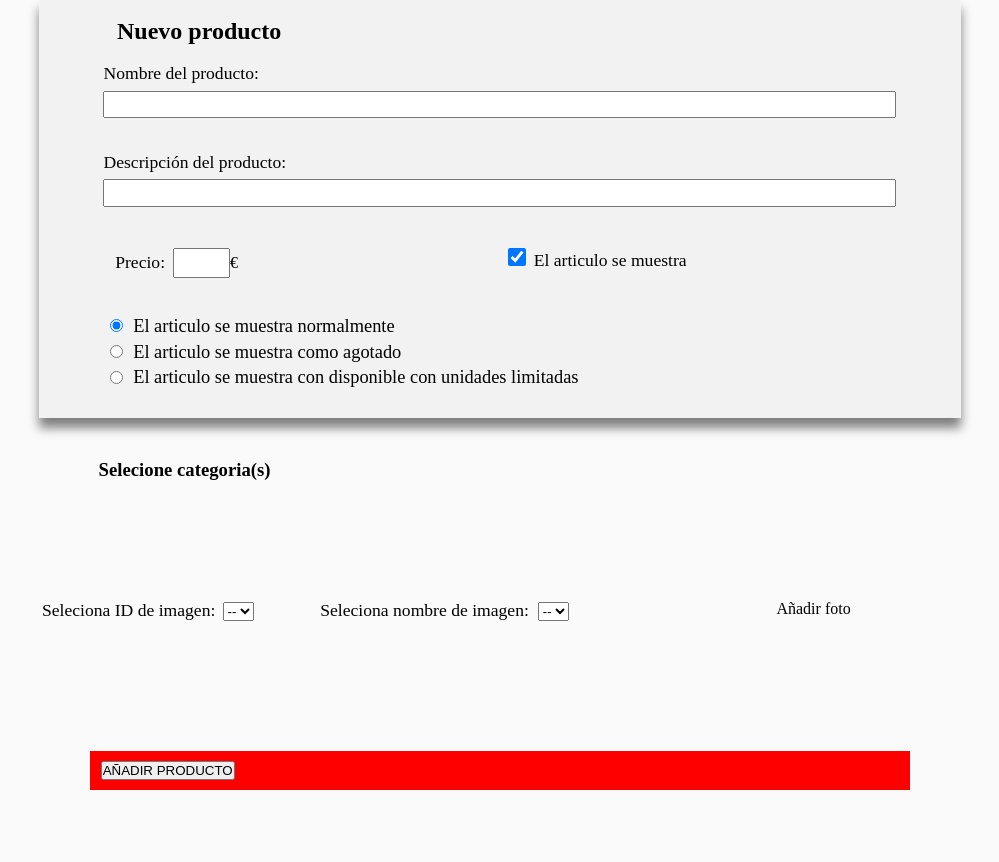
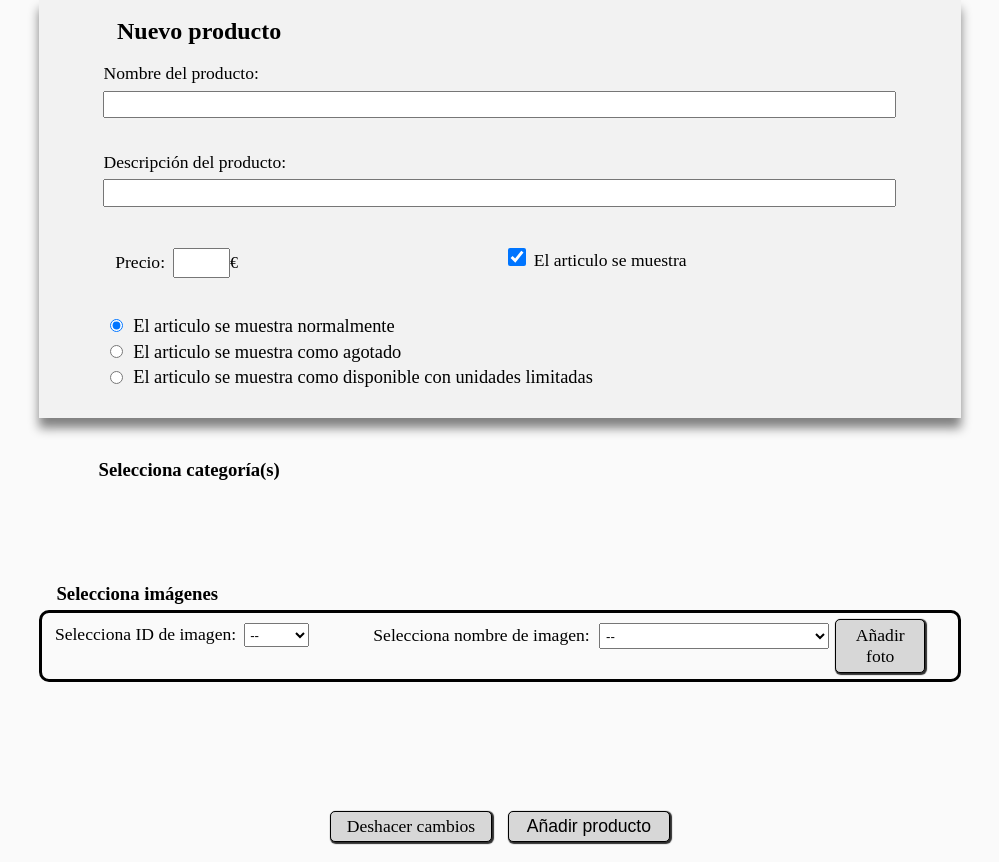
Before and after one commit to renedogj/Web_Tienda_Parroquial, a PHP site: the page made by archivos/añadirProducto.php in a window 1280 px wide. Shown: the part 79-941 px from the top of the page, without its empty margins (140-1139 px from the left). Before the commit the page ends 869 px from the top, so only its background shows below. Run offline with PHP 8.4, Linux system fonts and the light colour scheme; data that the repository does not hold is empty; some libraries are stand-ins or nearby versions.

Commit message:
v1.5 añadir imagenes y retocados algunos css para su adaptación a todos los dispositivos

```diff
--- a/archivos/añadirProducto.php
+++ b/archivos/añadirProducto.php
@@ -11,7 +11,7 @@
 		<link rel="stylesheet" type="text/css" href="../css/body.css">
 		<link rel="stylesheet" type="text/css" href="../css/menuAdministracion.css">
 		<link rel="stylesheet" type="text/css" href="../css/listadoImagenes.css">
-		<link rel="stylesheet" type="text/css" href="../css/editarArticulos.css">
+		<link rel="stylesheet" type="text/css" href="../css/editar.css">
 	</head>
 	<body onresize="ajustarTamaño()">
 		<script src="https://www.gstatic.com/firebasejs/8.2.9/firebase-app.js"></script>
@@ -143,11 +143,11 @@
 						<input type="radio" id="dispoAgotado" name="disponibilidad" value="2">
 						<label for="dispoAgotado">El articulo se muestra como agotado</label><br>
 						<input type="radio" id="dispoUnidadesLimitadas" name="disponibilidad" value="3">
-						<label for="dispoUnidadesLimitadas">El articulo se muestra con disponible con unidades limitadas</label>
+						<label for="dispoUnidadesLimitadas">El articulo se muestra como disponible con unidades limitadas</label>
 					</div>
 				</div>
 				<div class="modificar-categorias-articulo">
-					<h3>Selecione categoria(s)</h3>
+					<h3>Selecciona categoría(s)</h3>
 					<input type="hidden" name="numCategorias" id="numCategorias">
 					<script type="text/javascript">
 						for(var i=0;i<categorias.length;i++){
@@ -159,8 +159,9 @@
 					</script>
 				</div>
 				<div class="div-añadirImagen">
+					<h3>Selecciona imágenes</h3>
 					<div class="div-añadirImagen-id">
-						<label class="label-select-imagen-id" for="select-imagen-id">Seleciona ID de imagen: </label>
+						<label class="label-select-imagen-id" for="select-imagen-id">Selecciona ID de imagen: </label>
 	                    <select name="select-imagen-id" id="select-imagen-id" onchange="ajustarIDNombreImagen(this.value)">
 	                    	<option value="">--</option>
 	                    	<script type="text/javascript">
@@ -171,7 +172,7 @@
 						</select>
 					</div>
 					<div class="div-añadirImagen-nombre">
-						<label class="label-select-imagen-nombre" for="select-imagen-nombre">Seleciona nombre de imagen: </label>
+						<label class="label-select-imagen-nombre" for="select-imagen-nombre">Selecciona nombre de imagen: </label>
 	                    <select name="select-imagen-nombre" id="select-imagen-nombre" onchange="ajustarIDNombreImagen(this.value)">
 	                    	<option value="">--</option>
 	                    	<script type="text/javascript">
@@ -181,14 +182,13 @@
 	                        </script>
 						</select>
 					</div>
-					<div class="div-añadirImagen-boton">
-						<a onclick="sumImagen()">Añadir foto</a>
-					</div>
+					<p onclick="sumImagen()"> Añadir foto</p>
 				</div>
 				<div class="div-contenedora-imagenes-articulo"></div>
 				<input type="hidden" name="hiddenContadorImagenes" id="hiddenContadorImagenes">
-				<div class="div-boton-editar">
-					<button>AÑADIR PRODUCTO</button>
+				<div class="div-boton">
+					<p onclick="deshacer()"> Deshacer cambios</p>
+					<button>Añadir producto</button>
 				</div>
 			</form>
 		</div>
@@ -259,6 +259,10 @@
 				alturaContenedorImagen = alturaImagen + 100;
 			    $(".div-contenedora-imagenes-articulo").css("height",(alturaContenedorImagen*Math.ceil((contadorImagenesReales)/4)));
 			}
+
+			function deshacer() {
+				document.location.reload();
+			}
 		</script>
 	</body>
 </html>
--- a/css/editarArticulos.css
+++ b/css/editar.css
@@ -140,9 +140,18 @@ input[type=number] {
 	/*background-color: green;*/
 	position: relative;
 	width: 90%;
-	margin: 0 5%;
+	margin: 5% 5% 0 5%;
+	padding: 0.5%;
 	min-height: 30px;
 	display: flex;
+	border: solid;
+	border-radius: 10px;
+}
+
+.div-añadirImagen h3{
+	position: absolute;
+	top: -30px;
+	margin: 0 1% 1% 1%;
 }
 
 .div-añadirImagen label{
@@ -153,17 +162,49 @@ input[type=number] {
 .div-añadirImagen-id{
 	/*background-color: orange;*/
 	position: relative;
-	width: 30%;
+	width: 35%;
+	padding: 0.5%;
+}
+
+.div-añadirImagen-id select{
+	padding: 0.8% 0.5%;
+	min-width: 65px;
 }
 
 .div-añadirImagen-nombre{
 	/*background-color: red;*/
 	position: relative;
-	width: 50%;
+	width: 52%;
+	padding: 0.5%;
 }
 
-.div-añadirImagen-boton{
-	width: 20%;
+.div-añadirImagen-nombre select{
+	padding: 0.8% 0.5%;
+	min-width: 230px;
+}
+
+.div-añadirImagen p{
+	/*background-color: blue;*/
+	background-color: rgba(215,215,215,1);
+	width: 10%;
+	position: relative;
+	/*top: 0;*/
+	padding: 0.6% 1%;
+	text-align: center;
+	font-size: 1.1em;
+	border-radius: 5px;
+	border: solid 1px;
+	box-shadow: 1px 1px 1px 1px #2E2E2E;
+	cursor: pointer;
+}
+
+.div-añadirImagen p:hover{
+	background-color: rgba(150,150,150,0.5);
+}
+
+.div-añadirImagen p:active{
+	top: 2px;
+	box-shadow: 0 0 0 0 #585858;
 }
 
 .div-contenedora-imagenes-articulo{
@@ -177,7 +218,7 @@ input[type=number] {
 .contenedora-imagen{
 	width: 23%;
 	margin: 1%;
-	float:left;
+	float: left;
 }
 
 .cerrar {
@@ -197,10 +238,40 @@ input[type=number] {
   cursor: pointer;
 }
 
-.div-boton-editar{
-	background-color: red;
+.div-boton{
+	/*background-color: red;*/
 	position: relative;
 	width: 80%;
 	margin: 1% 10%;
-	padding: 1%;
+	padding: 0.5%;
+	display: flex;
 }
+
+.div-boton p{
+	/*background-color: blue;*/
+	background-color: rgba(215,215,215,1);
+	width: 20%;
+	position: relative;
+	padding: 0.5% 1%;
+	text-align: center;
+	font-size: 1.1em;
+	border-radius: 5px;
+	border: solid 1px;
+	box-shadow: 1px 1px 1px 1px #2E2E2E;
+	cursor: pointer;
+	margin: 0.5% 1% 0.5% 29%;
+}
+
+.div-boton button{
+	background-color: rgba(215,215,215,1);
+	width: 20%;
+	position: relative;
+	padding: 0.5% 1%;
+	text-align: center;
+	font-size: 1.1em;
+	border-radius: 5px;
+	border: solid 1px;
+	box-shadow: 1px 1px 1px 1px #2E2E2E;
+	cursor: pointer;
+	margin: 0.5% 29% 0.5% 1%;
+}
--- a/css/listadoArticulos.css
+++ b/css/listadoArticulos.css
@@ -2,7 +2,7 @@
 	position: relative;
 	width: 48.7%;
 	max-width: 600px;
-	height: 500px;
+	/*height: 500px;*/
 	margin: 1.5% 0.65%;
 	-webkit-box-shadow: 1px 1px 23px 1px rgba(0,0,0,0.8);
 	-moz-box-shadow: 1px 1px 23px 1px rgba(0,0,0,0.8);
@@ -12,7 +12,7 @@
 .articulo{
     width: 75%;
 	height: 400px;
-	max-height: 500px;
+	/*max-height: 500px;*/
 	margin: 1% 12.5%;
 }
 
--- a/css/menuAdministracion.css
+++ b/css/menuAdministracion.css
@@ -120,6 +120,7 @@ li a{
     text-decoration: none;
     background-color: transparent;
     color: #BDBDBD;
+    cursor: pointer;
     /*background-color: white;*/
 }
 
```
Also changed, not shown: archivos/añadirCategoria.php (+9 -50 lines), archivos/editarCategoria.php (+9 -4 lines), archivos/editarProducto.php (+15 -11 lines), archivos/listadoImagenes.php (+33 -47 lines), archivos/procesarAñadirImagen.php (added, +58 -0 lines), css/listadoImagenes.css (+102 -7 lines). Lines whose indentation alone changed are shown as unchanged.
